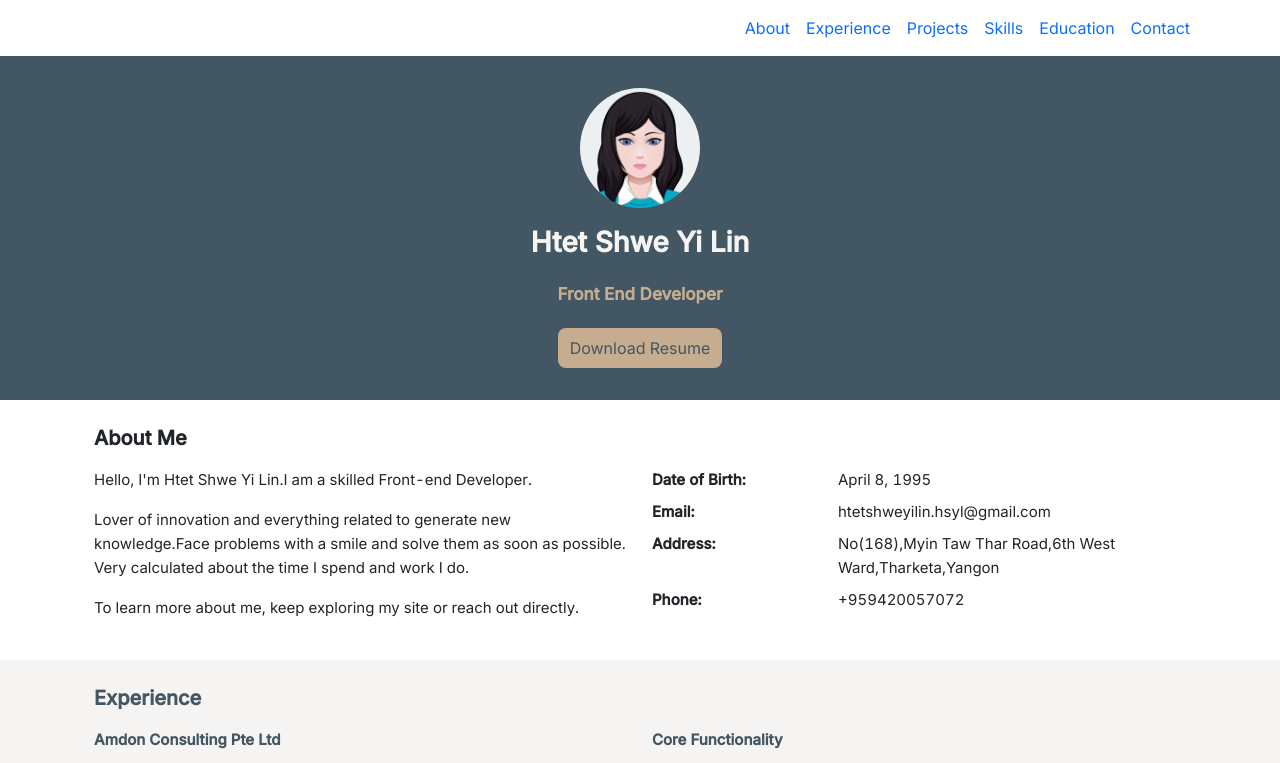
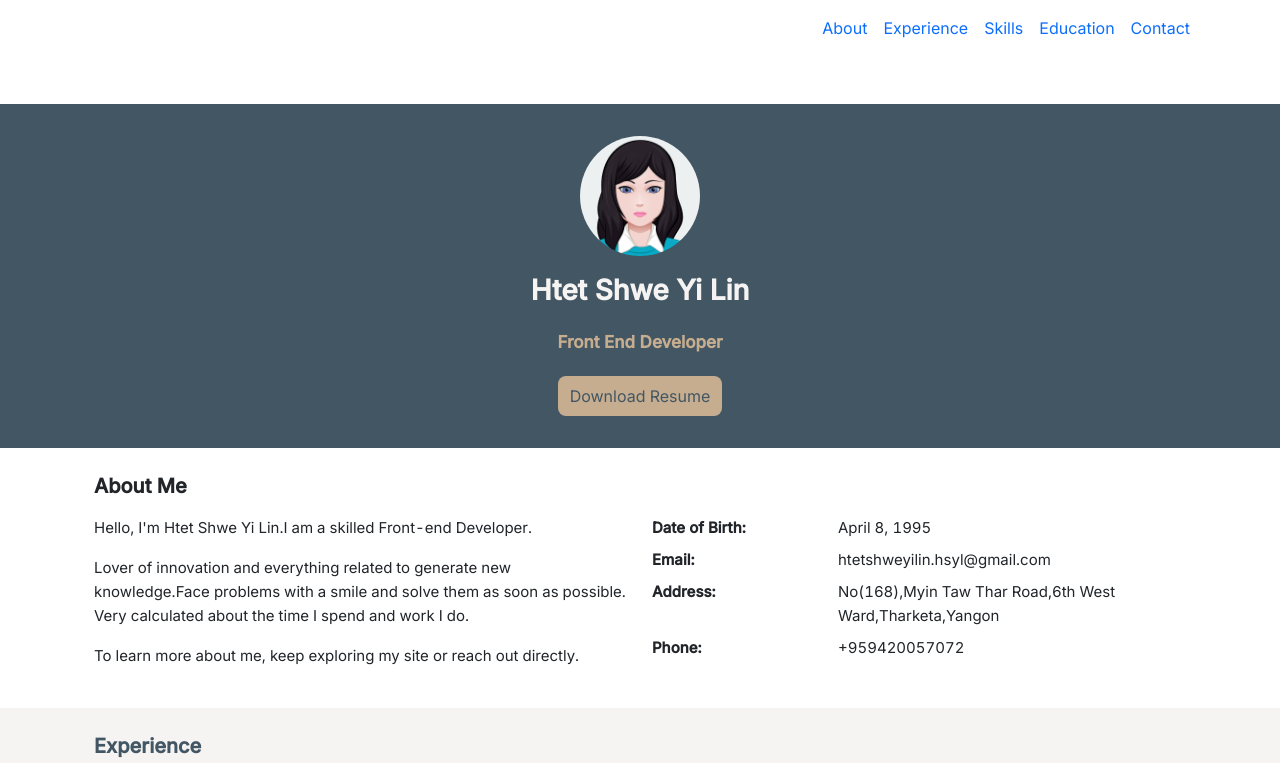
Before and after one commit to HtetShweYiLin/personal-portfolio-angular, an Angular app: page / in a window 1280 px wide. Shown: the top 763 px of the page. Built offline with nearby package versions, Linux system fonts and the light colour scheme.

Commit message:
data binding for top nav bar

```diff
--- /dev/null
+++ b/src/app/data/nav_items.ts
@@ -0,0 +1,22 @@
+export const navItems = [
+  {
+    "name": 'About',
+    "link": 'about'
+  },
+  {
+    "name": 'Experience',
+    "link": 'experience'
+  },
+  {
+    "name": 'Skills',
+    "link": 'skill'
+  },
+  {
+    "name": 'Education',
+    "link": 'education'
+  },
+  {
+    "name": 'Contact',
+    "link": 'contact'
+  }
+]
--- a/src/app/profile/components/header-bar/header-bar.component.html
+++ b/src/app/profile/components/header-bar/header-bar.component.html
@@ -12,26 +12,8 @@
           </div> -->
           <div class="collapse navbar-collapse justify-content-end" id="navigation">
               <ul class="navbar-nav">
-                <li class="nav-item">
-                  <a class="nav-link smooth-scroll" href="#about">About</a>
-                </li>
-                <li class="nav-item">
-                  <a class="nav-link smooth-scroll" href="#experience">Experience</a>
-                </li>
-                <li class="nav-item">
-                  <a class="nav-link smooth-scroll" href="#projects">Projects</a>
-                </li>
-                <li class="nav-item">
-                  <a class="nav-link smooth-scroll" href="#skill">Skills</a>
-                </li>
-                <li class="nav-item">
-                  <a class="nav-link smooth-scroll" href="#education">Education</a>
-                </li>
-                <!-- <li class="nav-item">
-                  <a class="nav-link smooth-scroll" href="#reference">Reference</a>
-                </li> -->
-                <li class="nav-item">
-                  <a class="nav-link smooth-scroll" href="#contact">Contact</a>
+                <li class="nav-item" *ngFor="let item of items">
+                  <a class="nav-link smooth-scroll" [href]="'#' + item.link">{{ item.name }}</a>
                 </li>
               </ul>
             </div>
--- a/src/app/profile/components/header-bar/header-bar.component.ts
+++ b/src/app/profile/components/header-bar/header-bar.component.ts
@@ -1,4 +1,4 @@
-import { Component, OnInit } from '@angular/core';
+import { Component, OnInit, Input } from '@angular/core';
 
 @Component({
   selector: 'app-header-bar',
@@ -6,6 +6,7 @@ import { Component, OnInit } from '@angular/core';
   styleUrls: ['./header-bar.component.css']
 })
 export class HeaderBarComponent implements OnInit {
+  @Input() items: any;
 
   constructor() { }
 
--- a/src/app/profile/profile.component.css
+++ b/src/app/profile/profile.component.css
@@ -1,4 +1,3 @@
 .page-content {
-    max-width: 1024px;
-    margin: 0 auto;
+  margin-top: 48px;
 }
--- a/src/app/profile/profile.component.html
+++ b/src/app/profile/profile.component.html
@@ -1,4 +1,5 @@
-<app-header-bar></app-header-bar>
+<app-header-bar [items]="navItems"></app-header-bar>
+<div class="page-content">
   <div class="bg-g50">
     <app-intro [intro]="profile.intro"></app-intro>
   </div>
@@ -17,6 +18,7 @@
   <div class="bg-b10 text-g50">
       <app-contact [contact]="profile.contact" (clickContact)="contactMe($event)"></app-contact>
   </div>
+</div>
 <!-- <div class="page-content">
     <app-about [about]="profile.about"></app-about>
     <app-experience [experience]="profile.experience"></app-experience>
--- a/src/app/profile/profile.component.ts
+++ b/src/app/profile/profile.component.ts
@@ -4,6 +4,7 @@ import { jsPDF } from "jspdf";
 import html2canvas from 'html2canvas';
 
 import { profile } from "../data/profile";
+import { navItems } from "../data/nav_items";
 
 @Component({
   selector: 'app-profile',
@@ -12,6 +13,7 @@ import { profile } from "../data/profile";
 })
 export class ProfileComponent implements OnInit {
   public profile = profile;
+  public navItems = navItems;
 
   constructor(private router: Router) { }
 
```
Lines whose indentation alone changed are shown as unchanged.
